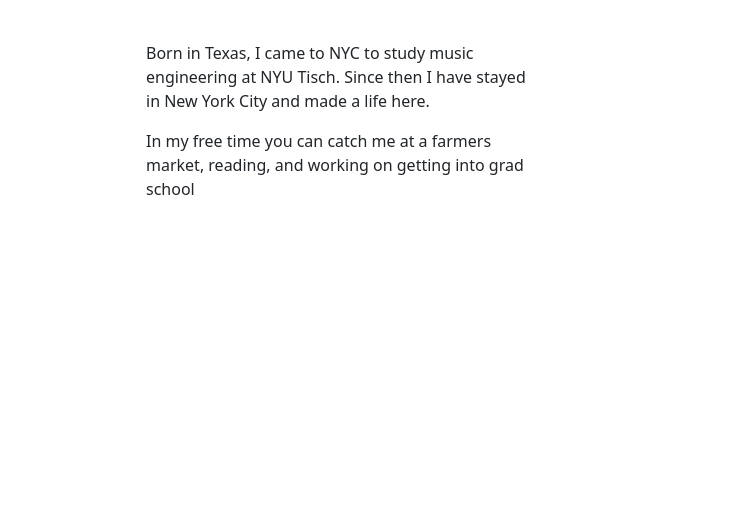
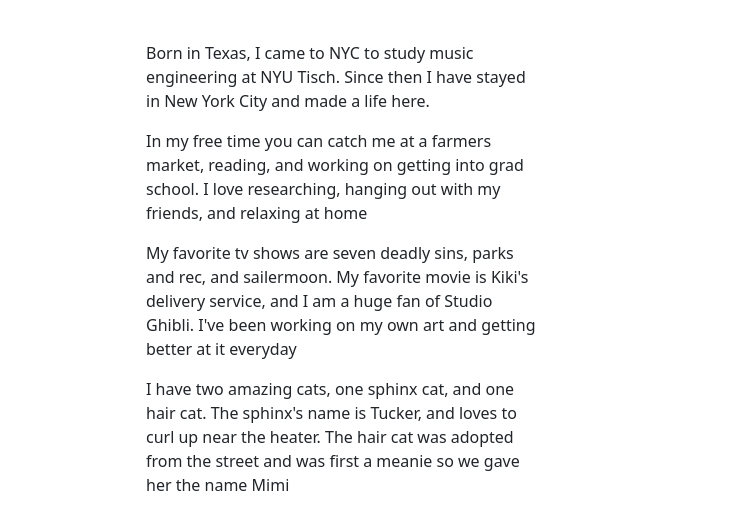
Before and after one commit to Jiaxi-Wu-Dev/woofandtweet, a plain HTML site: page index.html in a window 1280 px wide. Shown: the part 2870-3399 px from the top of the page, 526-1280 px from the left. Before the commit the page ends 3318 px from the top, so only its background shows below. Drawn offline with nearby package versions, Linux system fonts and the light colour scheme.

Commit message:
about me paragraph

```diff
--- a/index.html
+++ b/index.html
@@ -181,7 +181,13 @@
     <div id="wooferlogoparagraph">
       <p> Born in Texas, I came to NYC to study music engineering at NYU Tisch. Since then I have stayed in New York
         City and made a life here. </p>
-        <p> In my free time you can catch me at a farmers market, reading, and working on getting into grad school</p>
+      <p> In my free time you can catch me at a farmers market, reading, and working on getting into grad school. I love
+        researching, hanging out with my friends, and relaxing at home</p>
+      <p>My favorite tv shows are seven deadly sins, parks and rec, and sailermoon. My favorite movie is Kiki's delivery
+        service, and I am a huge fan of Studio Ghibli. I've been working on my own art and getting better at it everyday</p>
+      <p> I have two amazing cats, one sphinx cat, and one hair cat. The sphinx's name is Tucker, and loves to curl up
+        near the heater. The hair cat was adopted from the street and was first a meanie so we gave her the name Mimi
+      </p>
     </div>
   </div>
 
```
